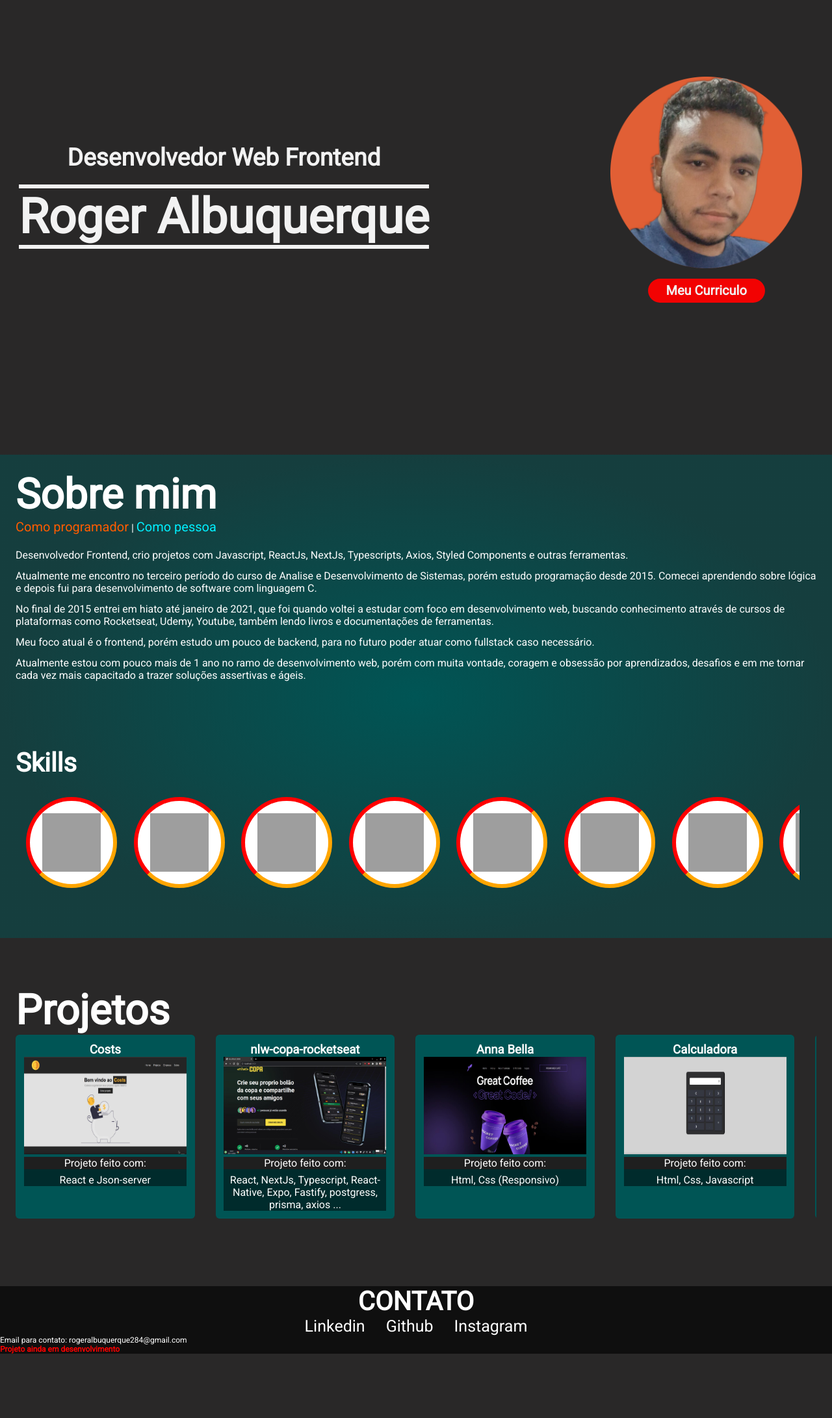
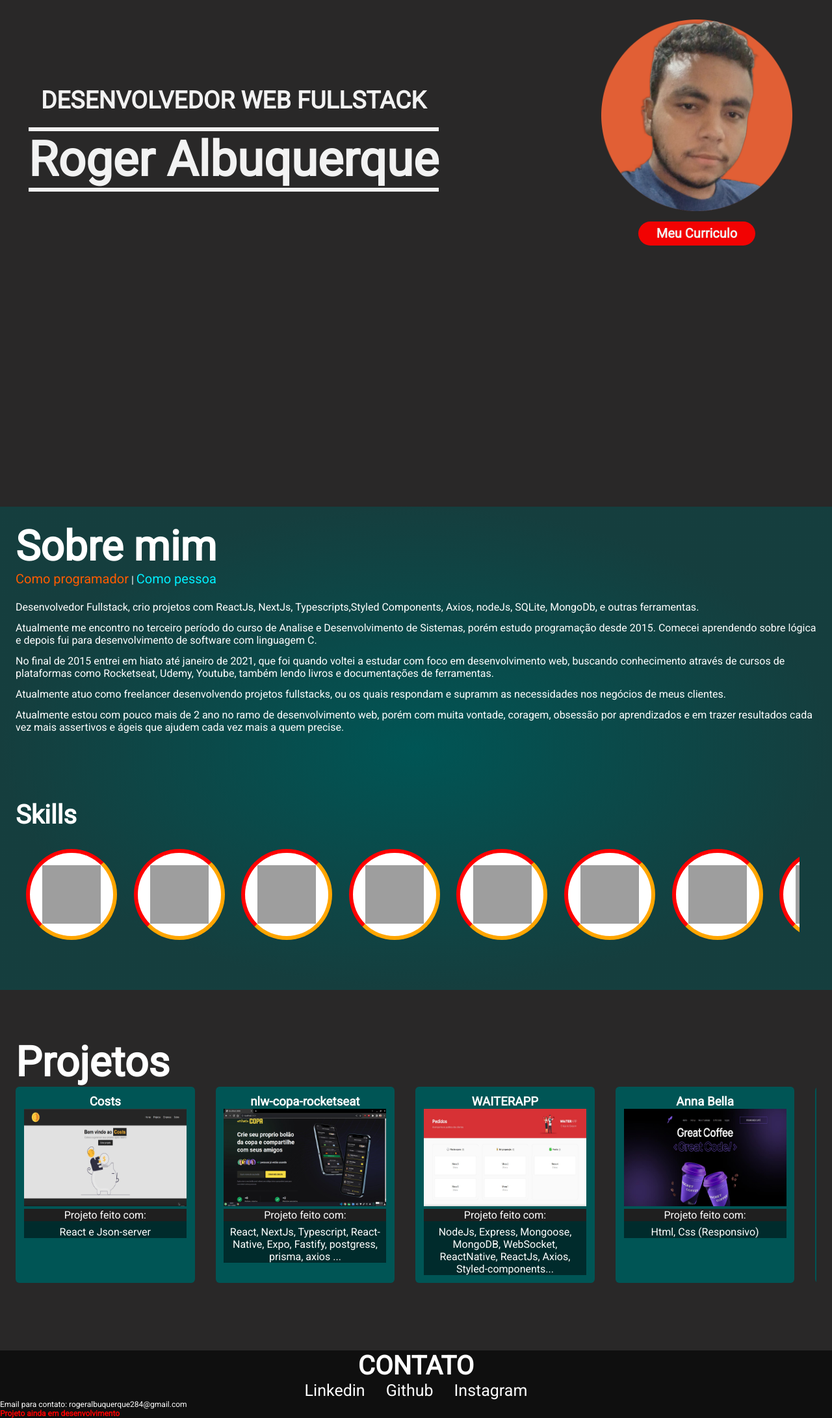
Before and after one commit to RogerAlbuquerque/portfolio, a plain HTML site: page index.html in a window 1280 px wide. Shown: the part 200-2383 px from the top of the page at 65% size. Before the commit the page ends 2284 px from the top, so only its background shows below. Drawn offline with Linux system fonts and the light colour scheme; grey boxes are pictures that could not be loaded.

Commit message:
Atualização do currículo e algumas informações e estilizado melhor os menus do topop e apresentação

```diff
--- a/index.html
+++ b/index.html
@@ -41,83 +41,33 @@
 <body>
     <header>
         <nav>
-            <ul>
+            <ul >
                 <!-- <li><a href="">Home</a></li> -->
-                <li><a href="#about">Sobre</a></li>
+                <li ><a href="#about">Sobre</a></li>
                 <li><a href="#projects">Projetos</a></li>
                 <li><a href="#footer">Contato</a></li>
             </ul>
         </nav>
 
     </header>
-
-
-
-
-
-
-
-
-
-
-
-
-
-
-
-
-
-
-
-
-
-
-
-
-
-
-
-
-
-
-
-
-
-
-
     <main>
 
        <article id="presentation">
 
             <section>
-                <h3>Desenvolvedor Web Frontend</h3>
+                <h3>DESENVOLVEDOR WEB FULLSTACK</h3>
                 <h1>Roger Albuquerque</h1>
             </section>
 
             <section style="display: flex; flex-direction: column; align-items: center;">
                 <img src="img/perfil1.png" alt="Imagem de apresentação" width="320px">
                <div id="curriculo">
-                <a href="Roger_Albuquerque_curriculo.pdf" download> Meu Curriculo</a>
+                <a href="Roger_Albuquerque_curriculo_2023.pdf" download> Meu Curriculo</a>
                </div>
             </section>
 
 
        </article>
-
-
-
-
-
-
-
-
-
-
-
-
-
-
-
 
        <article id="about">
            <div>
@@ -129,7 +79,7 @@
 
                 <section class="information">
                     <p>
-                        Desenvolvedor Frontend, crio projetos com Javascript, ReactJs, NextJs, Typescripts, Axios, Styled Components e outras ferramentas.
+                        Desenvolvedor Fullstack, crio projetos com ReactJs, NextJs, Typescripts,Styled Components, Axios, nodeJs, SQLite, MongoDb, e outras ferramentas.
 
                     </p>
 
@@ -140,11 +90,11 @@
                     </p>
 
                     <p>
-                        Meu foco  atual é o frontend, porém estudo um pouco de backend, para no futuro poder atuar como fullstack caso necessário.
+                        Atualmente atuo como freelancer desenvolvendo projetos fullstacks, ou os quais respondam e supramm as necessidades nos negócios de meus clientes.
                     </p>
 
                     <p>
-                        Atualmente estou com pouco mais de 1 ano no ramo de desenvolvimento web, porém com muita vontade, coragem e obsessão por aprendizados, desafios e em me tornar cada vez mais capacitado a trazer soluções assertivas e ágeis.
+                        Atualmente estou com pouco mais de 2 ano no ramo de desenvolvimento web, porém com muita vontade, coragem, obsessão por aprendizados e em trazer resultados cada vez mais assertivos e ágeis que ajudem cada vez mais a quem precise.
 
                     </p>
 
@@ -282,11 +232,11 @@
                         Eu me chamo Roger, tenho 24 anos. Me considero alguém bem resiliente, estóico e metódico.</p>
 
                     <p>
-                        Metódico pois costumo sempre criar metas e objetivos, e para alcançá-los, sempre penso no melhor que posso fazer para atingir esses objetivos da melhor forma possível, e me organizo sempre com métodos, horários e rotinas para sempre concluir minhas metas. E estóico e resiliente pois nunca deixo com que dificuldades ou imprevistos atrapalhem meu humor, meu desempenho ou meu foco no que estou fazendo.
+                        Metódico porque costumo sempre criar metas e objetivos, e para alcançá-los, sempre penso no melhor que posso fazer para atingir esses objetivos da melhor forma possível, e me organizo sempre com métodos, horários e rotinas para sempre concluir minhas metas. E estóico e resiliente pois nunca deixo com que dificuldades ou imprevistos atrapalhem meu humor, nem principalmente meu desempenho ou meu foco no que estou fazendo.
                     </p>
 
                     <p>
-                        Antes no meu tempo livre costumava jogar no pc, tocar violão, guitarra, ou se estivesse no interior iria  olhar como estão minhas criações. Porém depois da programação, meu foco até em hobbies tende a ser algo mais voltado a isso, porque precico estar preparando para um dia em que eu for administrar minha própria empresa nessa área.
+                        Antes no meu tempo livre costumava jogar no pc (csgo), tocar violão, guitarra, ou se estivesse no interior iria olhar como estão minhas criações. Porém depois da programação, meu foco até para me divertir tende a ser algo mais voltado a isso, a criar códigos, porque atualmente meu maior e único foco está sendo me torna um programador melhor, muito, mas muito melhor.
                     </p>
 
                </section>
@@ -370,46 +320,6 @@
        </article>
 
 
-
-
-
-
-
-
-
-
-
-
-
-
-
-
-
-
-
-
-
-
-
-
-
-
-
-
-
-
-
-
-
-
-
-
-
-
-
-
-
-
        <article id="projects">
         <h1>Projetos</h1>
 
@@ -436,6 +346,18 @@
                     <div class="info-projects">
                         <p>Projeto feito com:</p>
                          <p>React, NextJs, Typescript, React-Native, Expo, Fastify, postgress, prisma, axios ...</p>
+                    </div>
+                </a>
+
+                <a href="https://github.com/RogerAlbuquerque/Waiter-App">
+                    <div class="boxProjetct" style="text-align: center;">
+                        <h3>WAITERAPP</h3>
+                        <img src="img/projetos/waiter.jpg" alt="">
+
+                    </div>
+                    <div class="info-projects">
+                        <p>Projeto feito com:</p>
+                         <p>NodeJs, Express, Mongoose, MongoDB, WebSocket, ReactNative, ReactJs, Axios, Styled-components...</p>
                     </div>
                 </a>
 
--- a/style.css
+++ b/style.css
@@ -18,7 +18,8 @@ a{
 }
 
 a:hover{
-    color:  rgb(157, 116, 93);;
+    box-shadow: 0px 0px 100px #fff;
+    /* border-radius:10%; */
 }
 
 
@@ -71,42 +72,6 @@ header li:hover{
 
 
 
-
-
-
-
-
-
-
-
-
-
-
-
-
-
-
-
-
-
-
-
-
-
-
-
-
-
-
-
-
-
-
-
-
-
-
-
 #curriculo{
     text-align: center;
     padding: .4rem;
@@ -136,11 +101,14 @@ main{
 
 #presentation{
     opacity: 0;
-    padding: 0rem 4.6vw 6rem 4.6vw;
+    /* padding: 0rem 4.6vw 6rem 4.6vw; */
+    padding:0 4.6rem ;
+    padding-bottom:22rem;
+    /* margin-top:-10rem; */
     display: flex;
     justify-content: space-between;
     align-items: center;
-    height: 90vh;
+    height: 100vh;
 
 
     animation: showPresentation 3s;
@@ -163,26 +131,6 @@ width: 23vw;
     font-size: 2.9vw;
     text-align: center;
 }
-
-
-
-
-
-
-
-
-
-
-
-
-
-
-
-
-
-
-
-
 
 
 
```
Also changed, not shown: Roger_Albuquerque_Curriculo.png (deleted), img/projetos/waiter.jpg (added), 1 other file.
